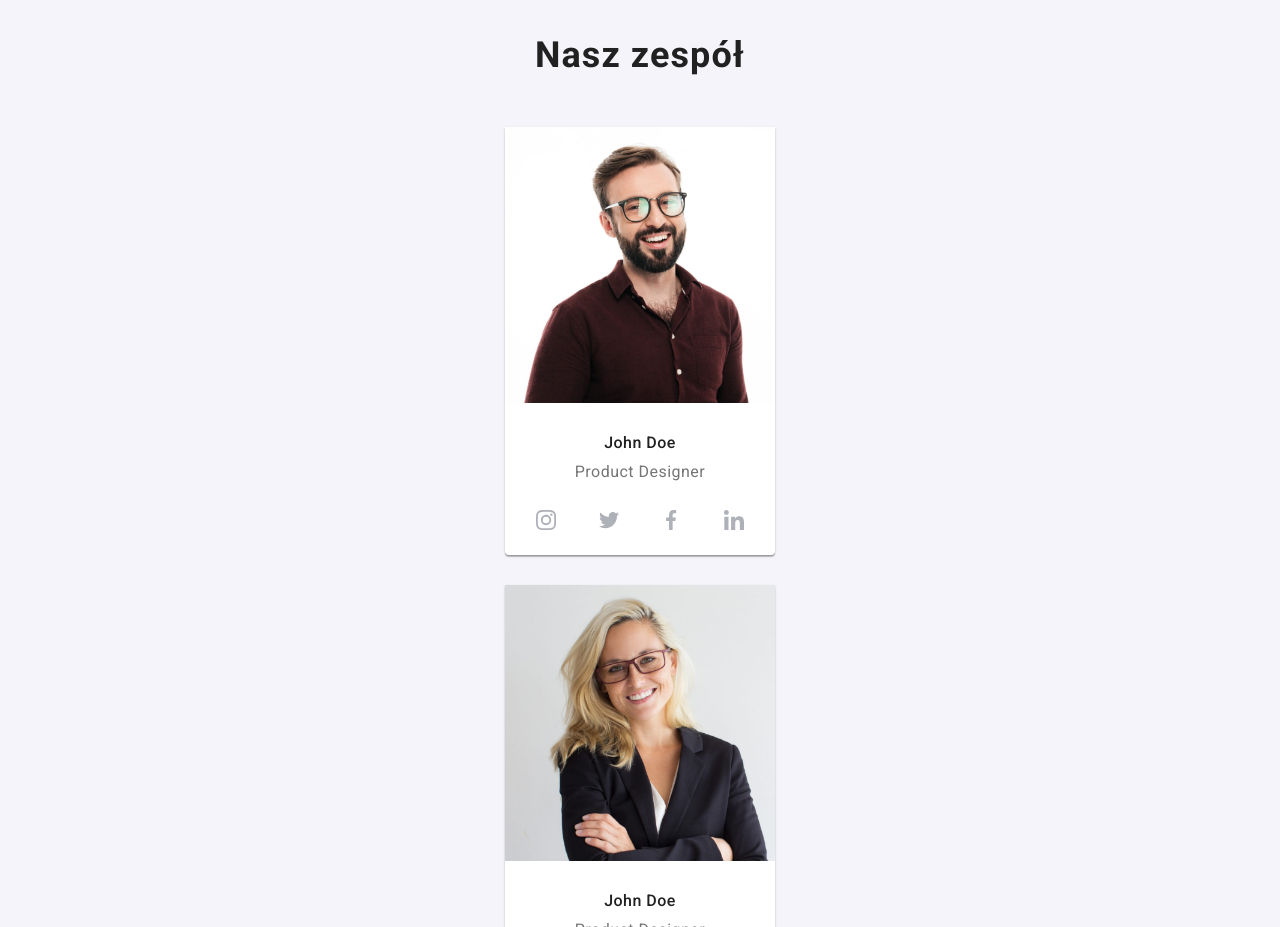
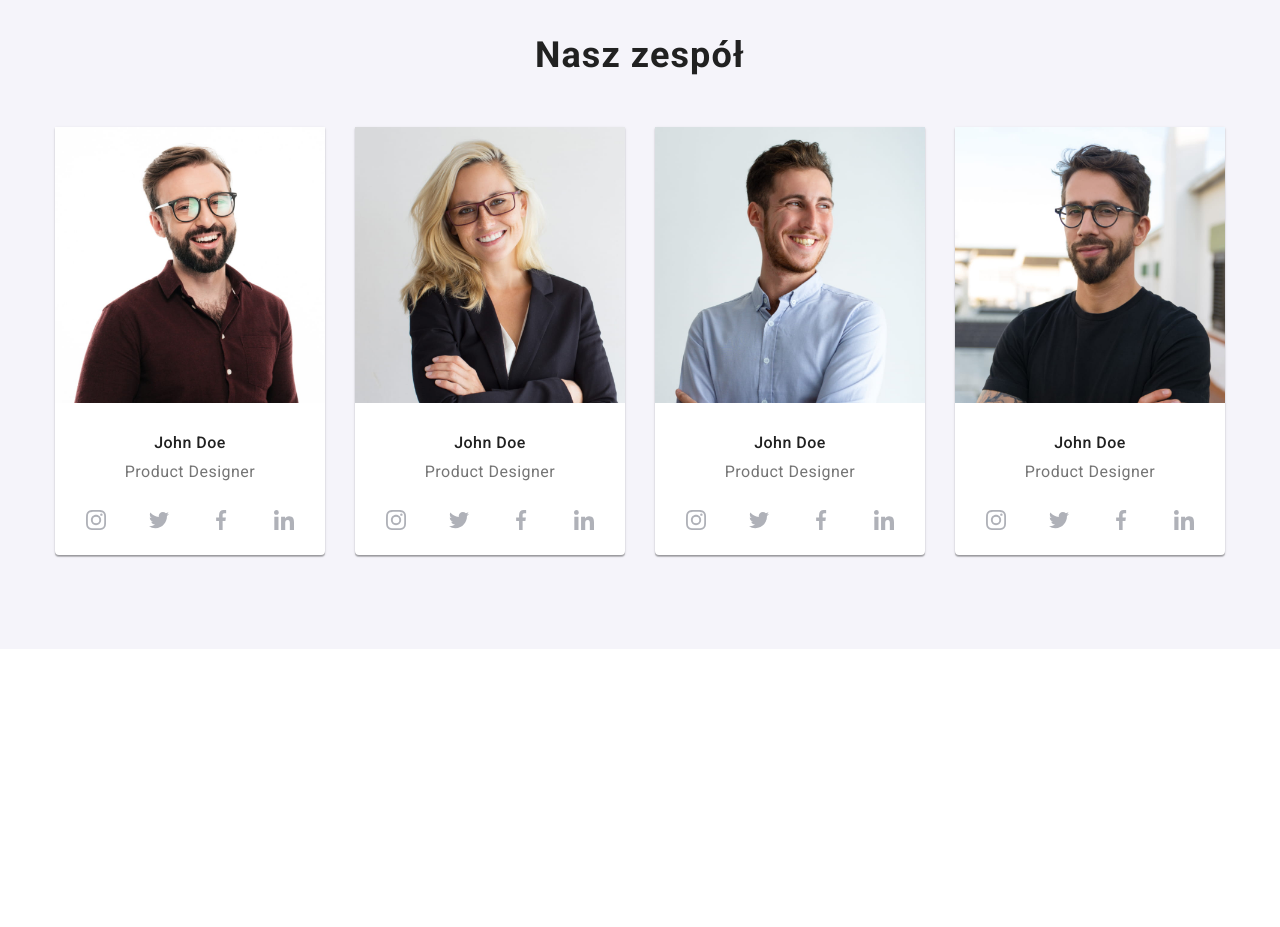
Before and after one commit to bartek1190/goit-markup-hw-08, a plain HTML site: page index.html in a window 1280 px wide. Shown: the part 1180-2107 px from the top of the page. After the commit the page ends 2017 px from the top, so only its background shows below. Drawn offline with nearby package versions, Linux system fonts and the light colour scheme.

Commit message:
our team mobile tablet desktop

```diff
--- a/sass/components/_section-team.scss
+++ b/sass/components/_section-team.scss
@@ -13,5 +13,9 @@
     gap: 30px;
     list-style: none;
     flex-direction: column;
+    @include tablet {
+      flex-direction: row;
+      flex-wrap: wrap;
+    }
   }
 }
```
Also changed, not shown: css/main.min.css, 1 other file.
